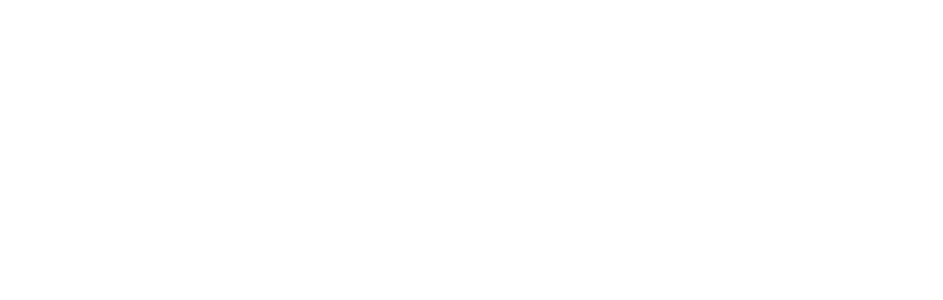
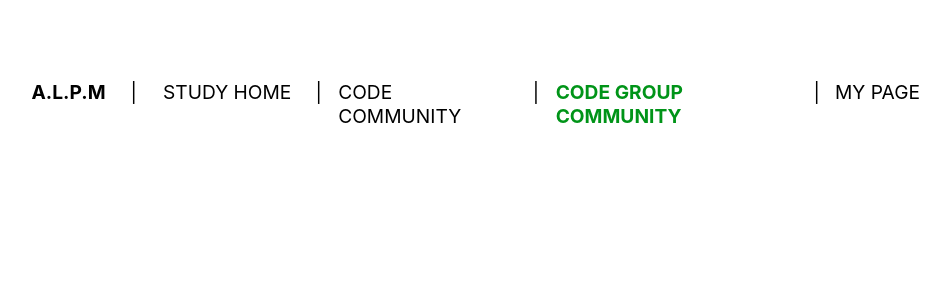
Before and after one commit to AL-PM/ALPM-web, a React (Create React App) app: page /codegroup/Detail in a window 1280 px wide. Before the commit this address had no page. Shown: the top 300 px of the page, without its empty margins (167-1110 px from the left). Built offline with nearby package versions, Linux system fonts and the light colour scheme.

Commit message:
[ADD] CODE_GROUP 코드 그룹 상세 조회 사이트 생성

```diff
--- a/src/App.js
+++ b/src/App.js
@@ -1,9 +1,11 @@
 import React from "react";
+import { BrowserRouter, Routes, Route } from "react-router-dom";
 import CodeHome from './CodeCommunity/CodeHome/CodeHome';
 import StudyHome from "./Study/StudyHome/StudyHome";
 import MyProfile from "./MyPage/MyProfile/MyProfile";
 import CodeGroupHome from "./CodeGroupCommunity/CodeGroupHome/CodeGroupHome";
-import { BrowserRouter, Routes, Route } from "react-router-dom";
+import CodeGroupDetail from "./CodeGroupCommunity/CodeGroupDetail/CodeGroupDetail";
+
 
 function App(){
     return(
@@ -12,7 +14,8 @@
                 <Route path="/" element={<StudyHome />} />
                 <Route path="/mypage/myprofile" element={<MyProfile />} />
                 <Route path="/code" element={<CodeHome />} />
-                <Route path="/codegroup" element={<CodeGroupHome />} />
+                <Route path="/codegroup/" element={<CodeGroupHome />} />
+                <Route path="/codegroup/Detail" element={<CodeGroupDetail />} />
             </Routes>
         </BrowserRouter>
     )
--- /dev/null
+++ b/src/CodeGroupCommunity/CodeGroupDetail/CodeGroupDetail.jsx
@@ -0,0 +1,12 @@
+import React from "react";
+import MainMenuBar from "../../Etc/MainMenuBar/MainMenuBar.jsx"
+
+function CodeGroupDetail({codeGroupId}){
+    return(
+        <div>
+            <MainMenuBar page={"CodeGroup"} />
+        </div>
+    )
+}
+
+export default CodeGroupDetail;
```
